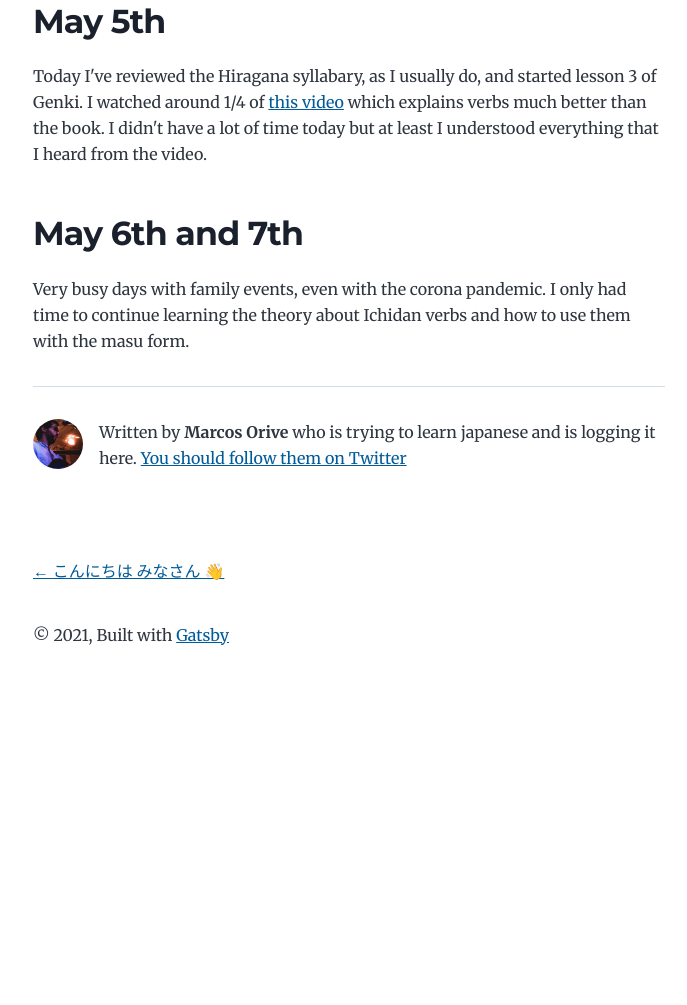
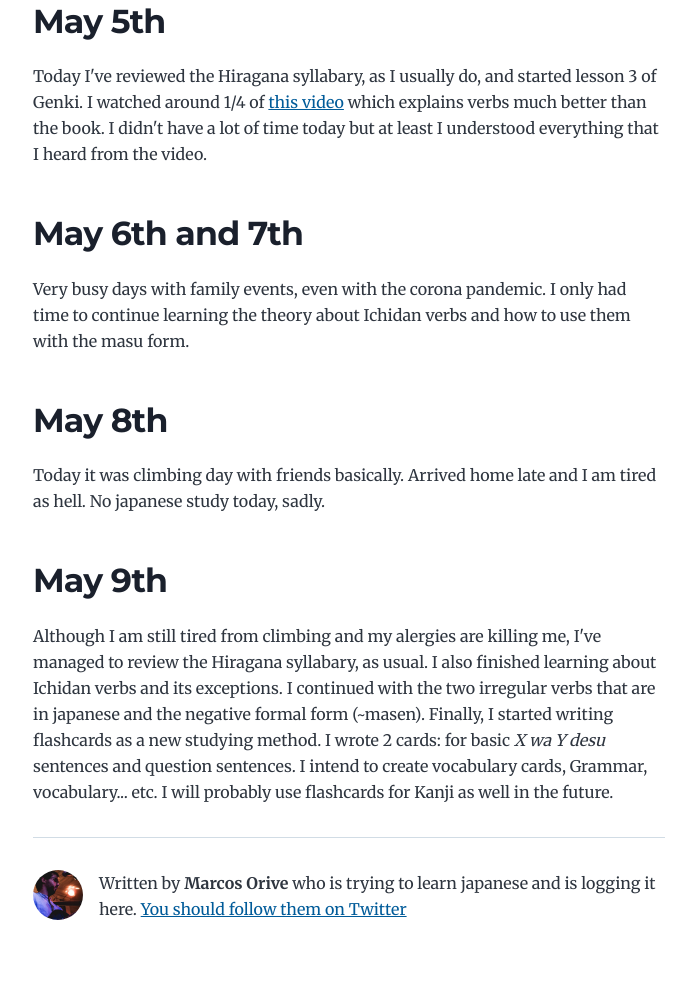
Before and after one commit to marcosorive/nihongo-journey, a Gatsby site: page /may2021/ in a window 1280 px wide. Shown: the part 253-1258 px from the top of the page, without its empty margins (291-978 px from the left). Before the commit the page ends 964 px from the top, so only its background shows below. Built offline with nearby package versions, Linux system fonts and the light colour scheme; Gatsby itself is replaced by a stand-in of ours.

Commit message:
Update with May 8th, 9th

```diff
--- a/content/blog/may2021/index.md
+++ b/content/blog/may2021/index.md
@@ -11,3 +11,11 @@ Today I've reviewed the Hiragana syllabary, as I usually do, and started lesson
 ## May 6th and 7th
 
 Very busy days with family events, even with the corona pandemic. I only had time to continue learning the theory about Ichidan verbs and how to use them with the masu form.
+
+## May 8th
+
+Today it was climbing day with friends basically. Arrived home late and I am tired as hell. No japanese study today, sadly.
+
+## May 9th
+
+Although I am still tired from climbing and my alergies are killing me, I've managed to review the Hiragana syllabary, as usual. I also finished learning about Ichidan verbs and its exceptions. I continued with the two irregular verbs that are in japanese and the negative formal form (~masen). Finally, I started writing flashcards as a new studying method. I wrote 2 cards: for basic _X wa Y desu_ sentences and question sentences. I intend to create vocabulary cards, Grammar, vocabulary... etc. I will probably use flashcards for Kanji as well in the future.
```
